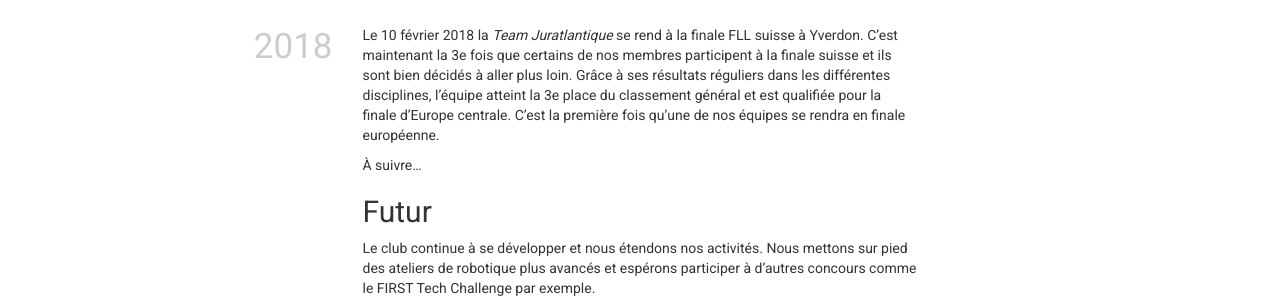
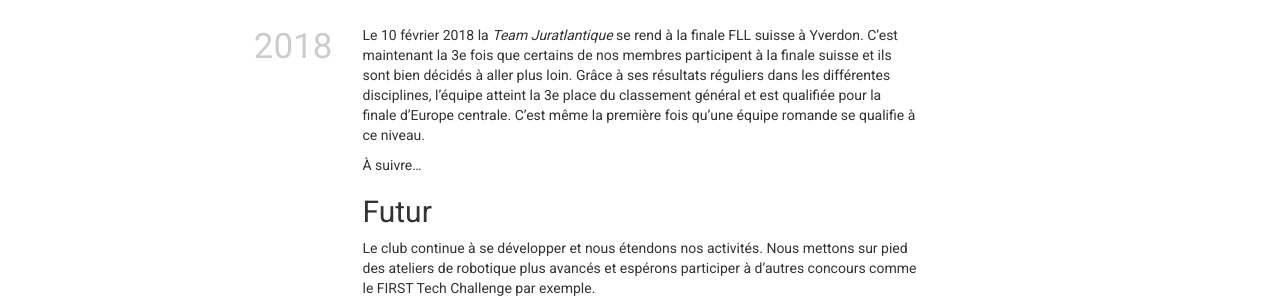
Before and after one commit to robots-ju/robots-ju.ch, a Jekyll site: the page built from about.md, in a window 1280 px wide and 900 px high, scrolled down 2227 px. Shown: the part 233-532 px from the top of the window. Built offline with Jekyll 4.4.1, drawn with Linux system fonts in a browser that asks for light colours; comment, search, counter and statistics services are not loaded.

Commit message:
Mise à jour historique

```diff
--- a/about.md
+++ b/about.md
@@ -102,7 +102,7 @@ Durant 2017 le club s'agrandit encore et le 25 novembre 2017 nous nous rendons
 Le 10 février 2018 la *Team Juratlantique* se rend à la finale FLL suisse à Yverdon.
 C'est maintenant la 3e fois que certains de nos membres participent à la finale suisse et ils sont bien décidés à aller plus loin.
 Grâce à ses résultats réguliers dans les différentes disciplines, l'équipe atteint la 3e place du classement général et est qualifiée pour la finale d'Europe centrale.
-C'est la première fois qu'une de nos équipes se rendra en finale européenne.
+C'est même la première fois qu'une équipe romande se qualifie à ce niveau.
 
 À suivre...
 
```
